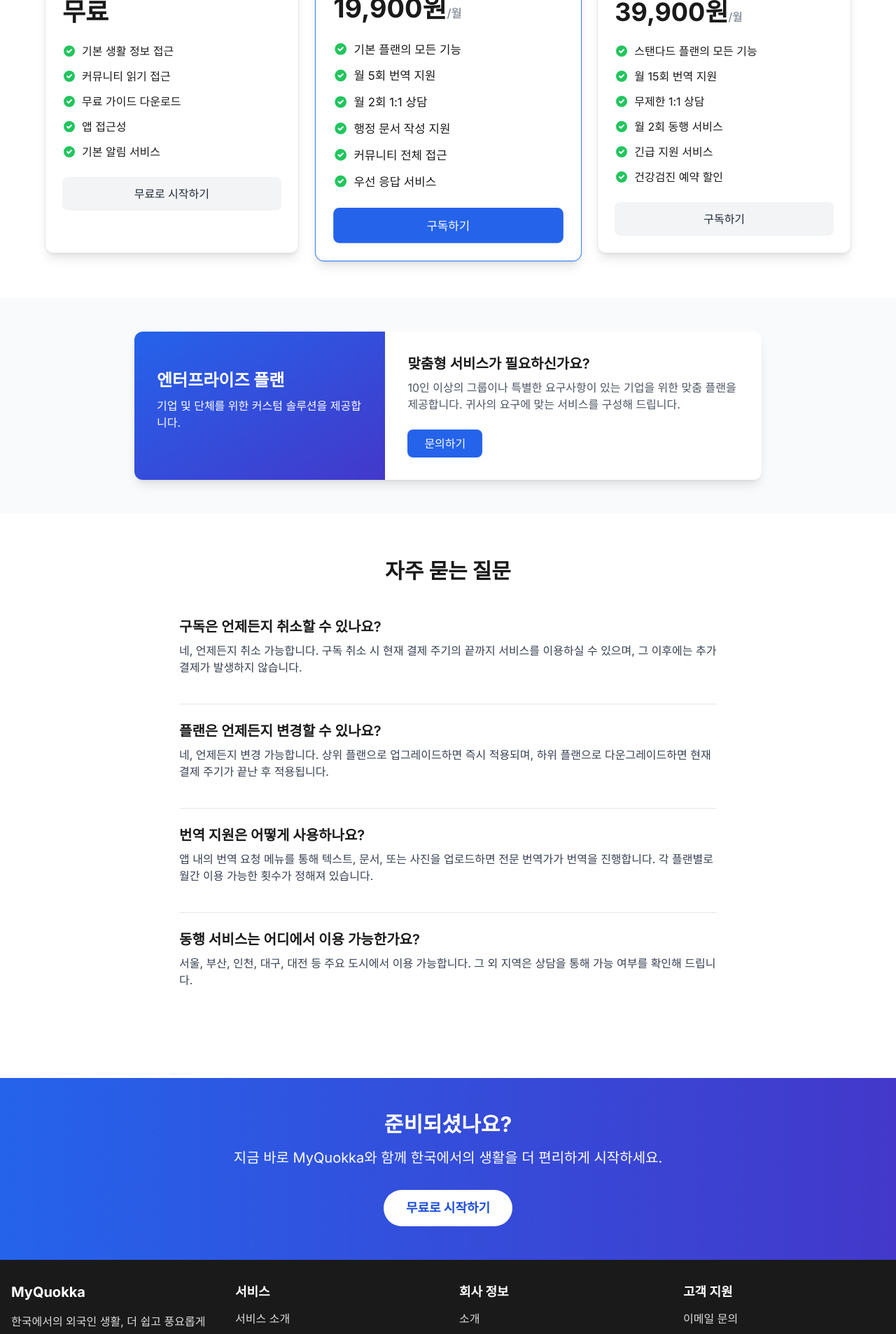
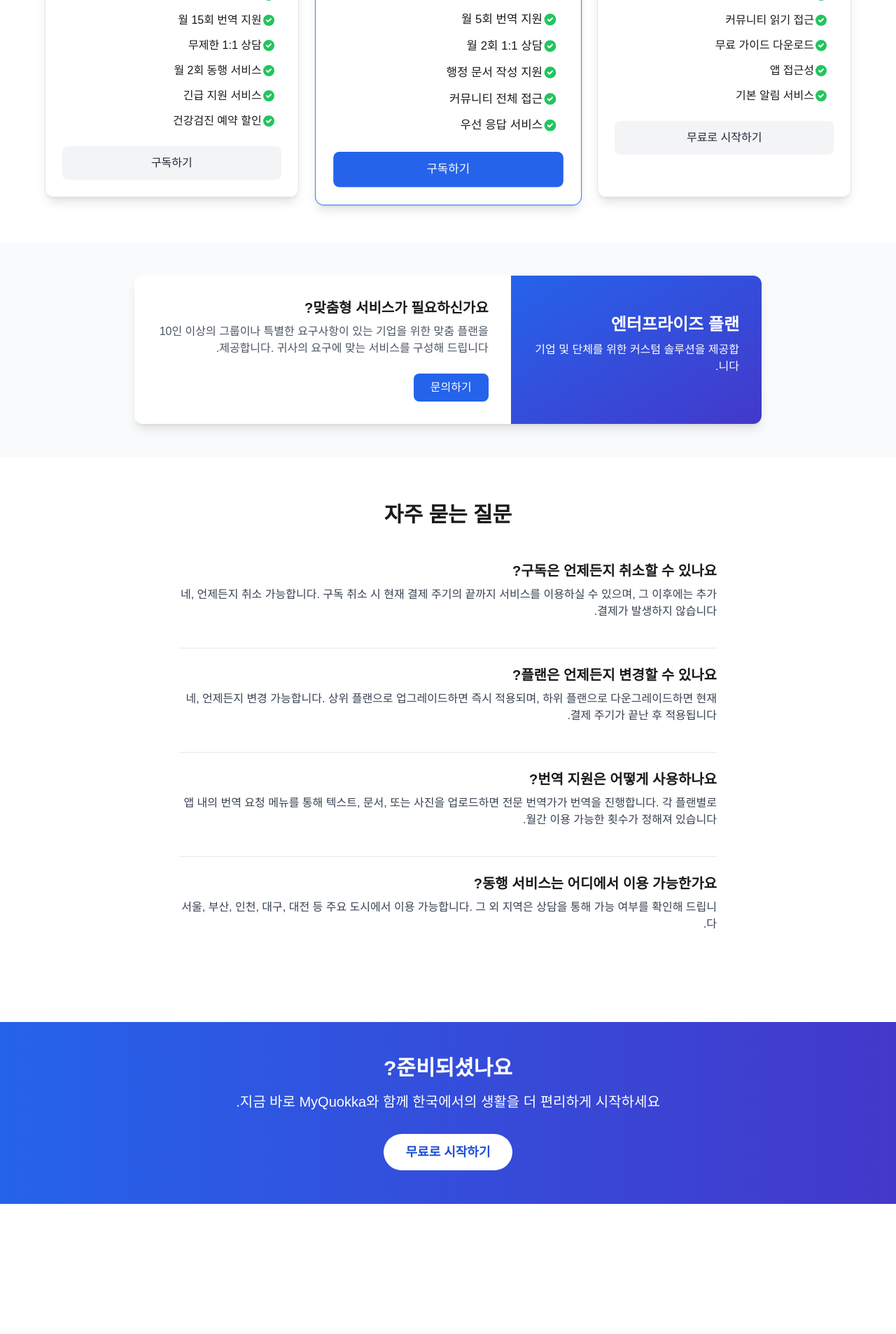
Before and after one commit to Jaime-12-KA/MyQuokka-web, a Next.js app: page /pricing in a window 1280 px wide. Shown: the part 600-2507 px from the top of the page at 70% size. After the commit the page ends 2321 px from the top, so only its background shows below. Built offline with nearby package versions, Linux system fonts and the light colour scheme.

Commit message:
모든 i18n 설정 파일 경로 미들웨어 설정으로 통합

```diff
--- a/src/app/[lng]/components/LanguageSwitcher.tsx
+++ b/src/app/[lng]/components/LanguageSwitcher.tsx
@@ -3,7 +3,7 @@
 
 import { useRouter, usePathname } from 'next/navigation';
 import Link from 'next/link';
-import { languages } from '../../../i18n/settings';
+import { languages } from '../../../middleware-settings';
 
 export default function LanguageSwitcher({ lng }) {
   const router = useRouter();
--- a/src/app/layout.tsx
+++ b/src/app/layout.tsx
@@ -1,28 +1,22 @@
-import '@/styles/globals.css'
-import type { Metadata } from 'next'
-import { Inter } from 'next/font/google'
-import Header from '@/components/Header'
-import Footer from '@/components/Footer'
+// app/layout.tsx
+import { dir } from 'i18next';
+import { languages } from '../middleware-settings';
+import '../styles/globals.css'; // 상대 경로로 수정
 
-const inter = Inter({ subsets: ['latin'] })
-
-export const metadata: Metadata = {
-  title: 'MyQuokka - 한국에서의 외국인 생활, 더 쉽고 풍요롭게',
-  description: '한국에 거주하거나 방문하는 외국인들을 위한 종합 생활 지원 서비스',
+export async function generateStaticParams() {
+  return languages.map((lng) => ({ lng }));
 }
 
 export default function RootLayout({
   children,
+  params: { lng }
 }: {
-  children: React.ReactNode
+  children: React.ReactNode;
+  params: { lng: string };
 }) {
   return (
-    <html lang="ko">
-      <body className={inter.className}>
-        <Header />
-        <main>{children}</main>
-        <Footer />
-      </body>
+    <html lang={lng} dir={dir(lng)}>
+      <body>{children}</body>
     </html>
-  )
+  );
 }
```
Also changed, not shown: src/i18n/client.ts (added, +21 -0 lines), src/i18n/server.ts (added, +23 -0 lines).
